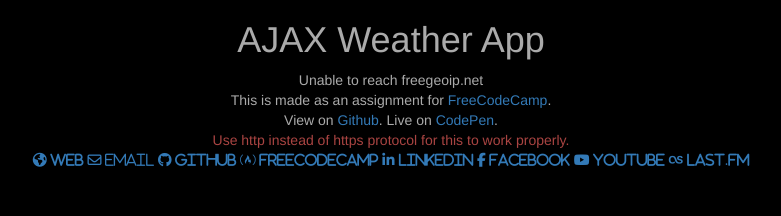
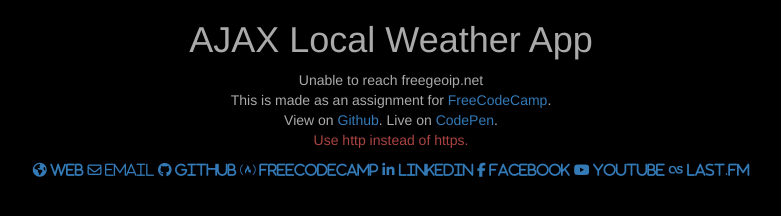
Before and after one commit to nett89/watherjs, a plain HTML site: page index.html in a window 1280 px wide. Shown: the whole page, without its empty margins (249-1030 px from the left). Drawn offline with nearby package versions, Linux system fonts and the light colour scheme; no server answers.

Commit message:
Update layout

```diff
--- a/index.html
+++ b/index.html
@@ -9,7 +9,7 @@
 </head>
 
 <body>
-    <h1>AJAX Weather App</h1>
+    <h1>AJAX Local Weather App</h1>
     <div id="out">
         <h2><span id="city"></span>, <span id="country"></span></h2>
         <h2><span id="temperature"></span> <button type="button" id="units"></button></h2>
@@ -22,8 +22,8 @@
         View on <a href="https://github.com/leohajder/weather" target="_blank">Github</a>.
         Live on <a href="http://codepen.io/leohajder/full/OpVZqb/" target="_blank">CodePen</a>.
     </div>
-    <div class="text-danger">Use http instead of https protocol for this to work properly.</div>
-    <div>
+    <div class="text-danger">Use http instead of https.</div>
+    <div id="contact">
         <a href="https://leohajder.github.io" target="_blank"><i class="fa fa-globe" aria-hidden="true"><span class="hidden-xs"> web</span></i></a>
         <a href="mailto:leohajder@gmail.com" target="_blank"><i class="fa fa-envelope-o" aria-hidden="true"><span class="hidden-xs"> email</span></i></a>
         <a href="https://github.com/leohajder" target="_blank"><i class="fa fa-github" aria-hidden="true"><span class="hidden-xs"> github</span></i></a>
--- a/style.css
+++ b/style.css
@@ -3,3 +3,7 @@ body {
     color: #aaa;
     text-align: center;
 }
+
+#contact {
+    padding: 10px;
+}
```
Also changed, not shown: 1 other file.
